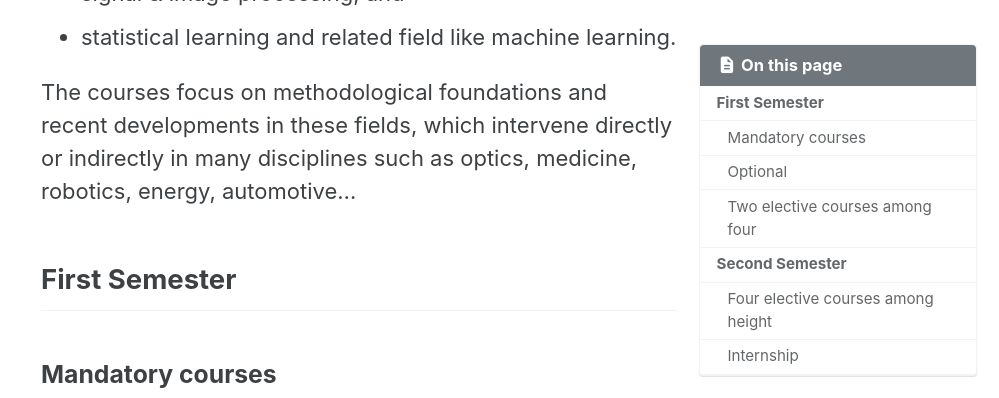
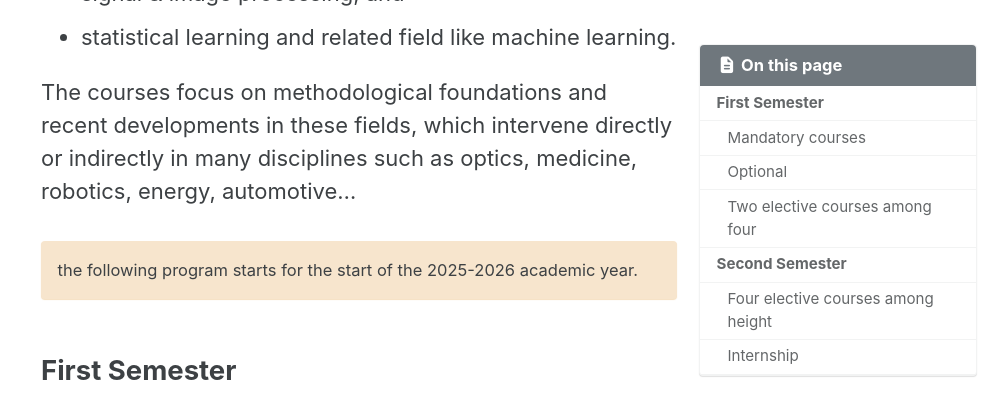
Before and after one commit to master-atsi/master-atsi.github.io, a Jekyll site: the page built from program.md, in a window 1280 px wide and 900 px high, scrolled down 324 px, cut to the strip 0-398 px from the top of the window. Shown: the whole strip, without its empty margins (281-1280 px from the left). Built offline with Jekyll 4.4.1, drawn with Linux system fonts in a browser that asks for light colours; cached includes are drawn as plain includes.

Commit message:
Warning program

```diff
--- a/program.md
+++ b/program.md
@@ -14,6 +14,10 @@ academic and industrial topics in the domains of
 The courses focus on methodological foundations and recent developments in these
 fields, which intervene directly or indirectly in many disciplines such as
 optics, medicine, robotics, energy, automotive...
+
+
+the following program starts for the start of the 2025-2026 academic year.
+{: .notice--warning}
 
 <!-- Curriculum also trains student to research work through dedicated teaching -->
 <!-- initiatives (seminars, bibliographic work, project, etc.) and a strong -->
```
